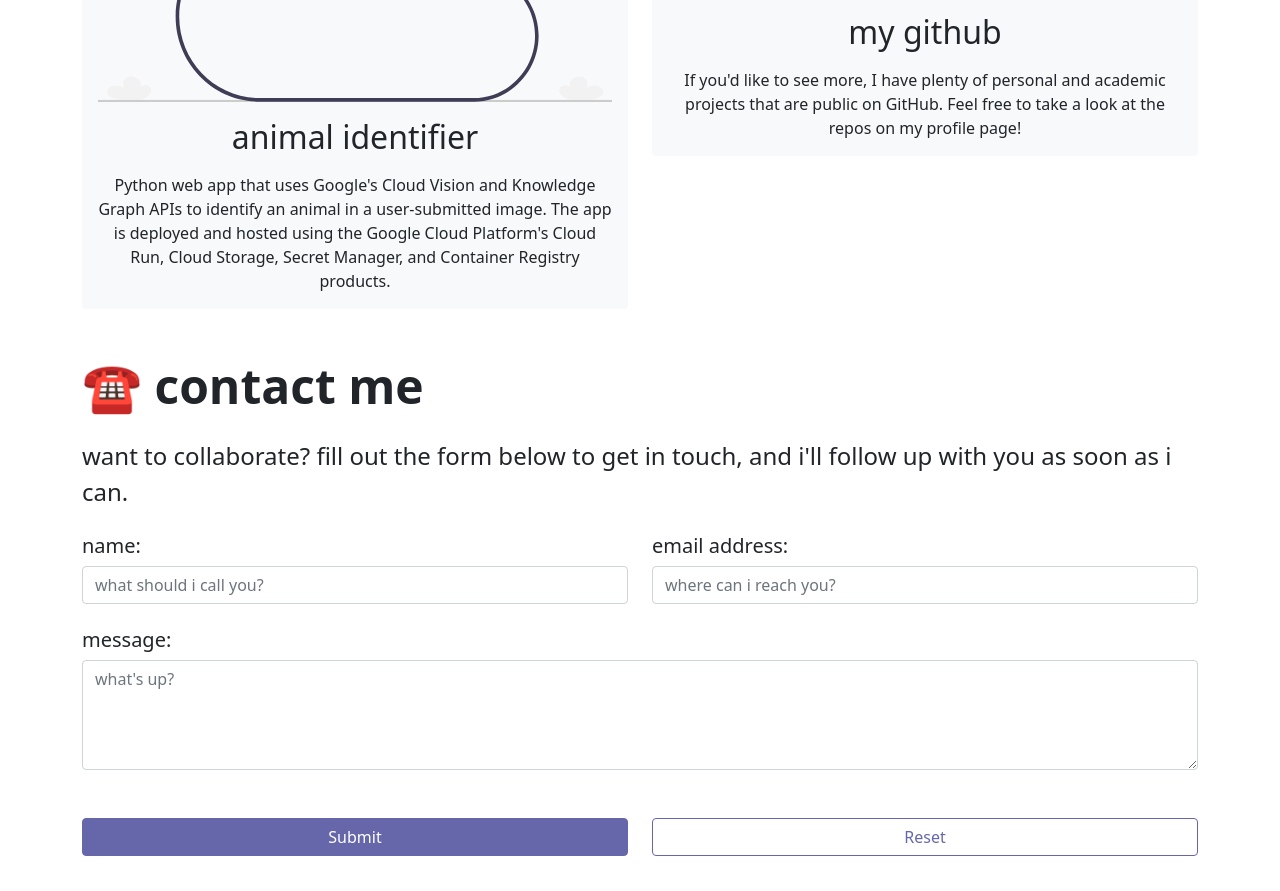
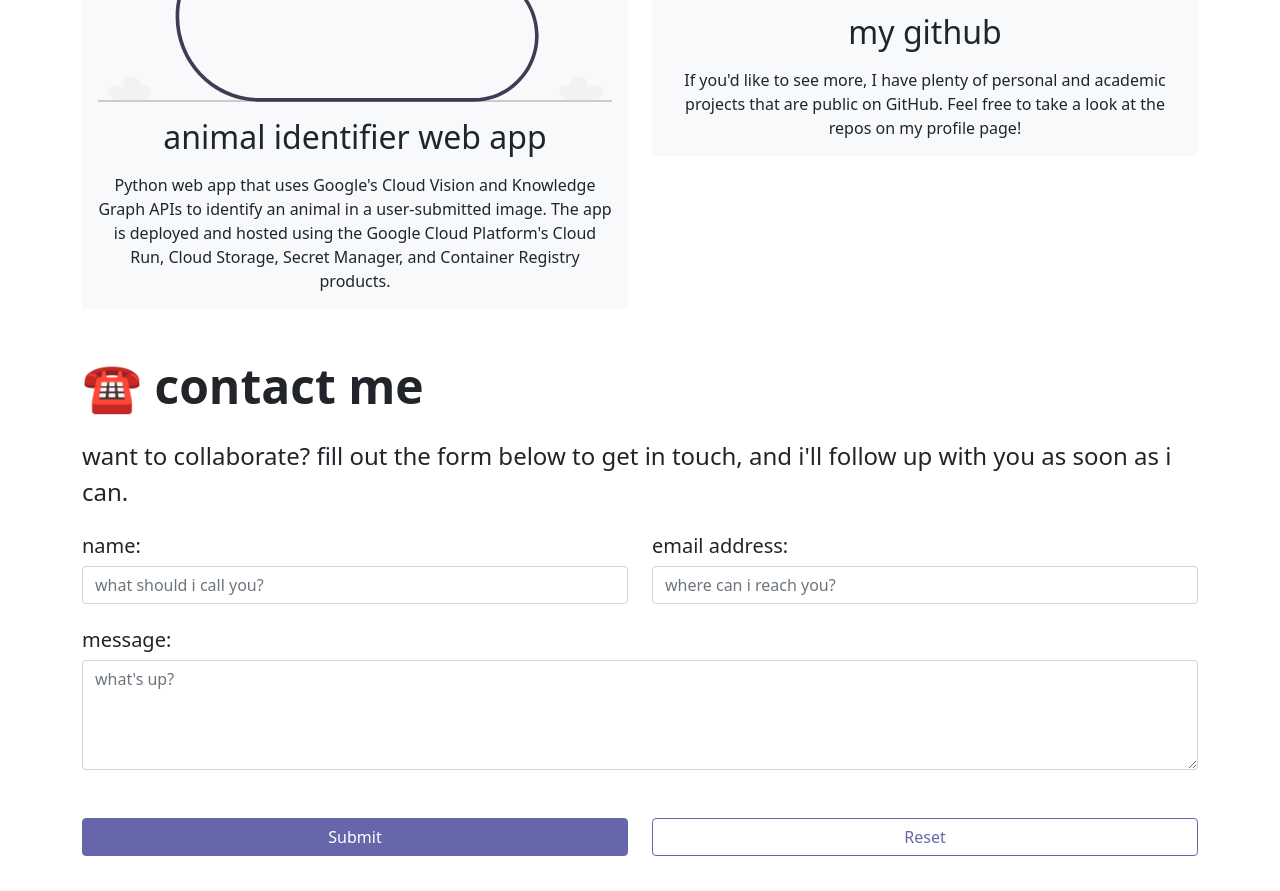
Before and after one commit to kelseyleewerner/profile-website, a plain HTML site: page frontend/index.html in a window 1280 px wide. Shown: the part 3866-4757 px from the top of the page. Drawn offline with nearby package versions, Linux system fonts and the light colour scheme.

Commit message:
change title of animal identifier portfolio item

```diff
--- a/frontend/index.html
+++ b/frontend/index.html
@@ -649,7 +649,9 @@
                       class="img-fluid"
                     />
                   </a>
-                  <h2 class="card-title text-dark my-3">animal identifier</h2>
+                  <h2 class="card-title text-dark my-3">
+                    animal identifier web app
+                  </h2>
                   <p class="card-text text-body">
                     Python web app that uses Google's Cloud Vision and Knowledge
                     Graph APIs to identify an animal in a user-submitted image.
```
